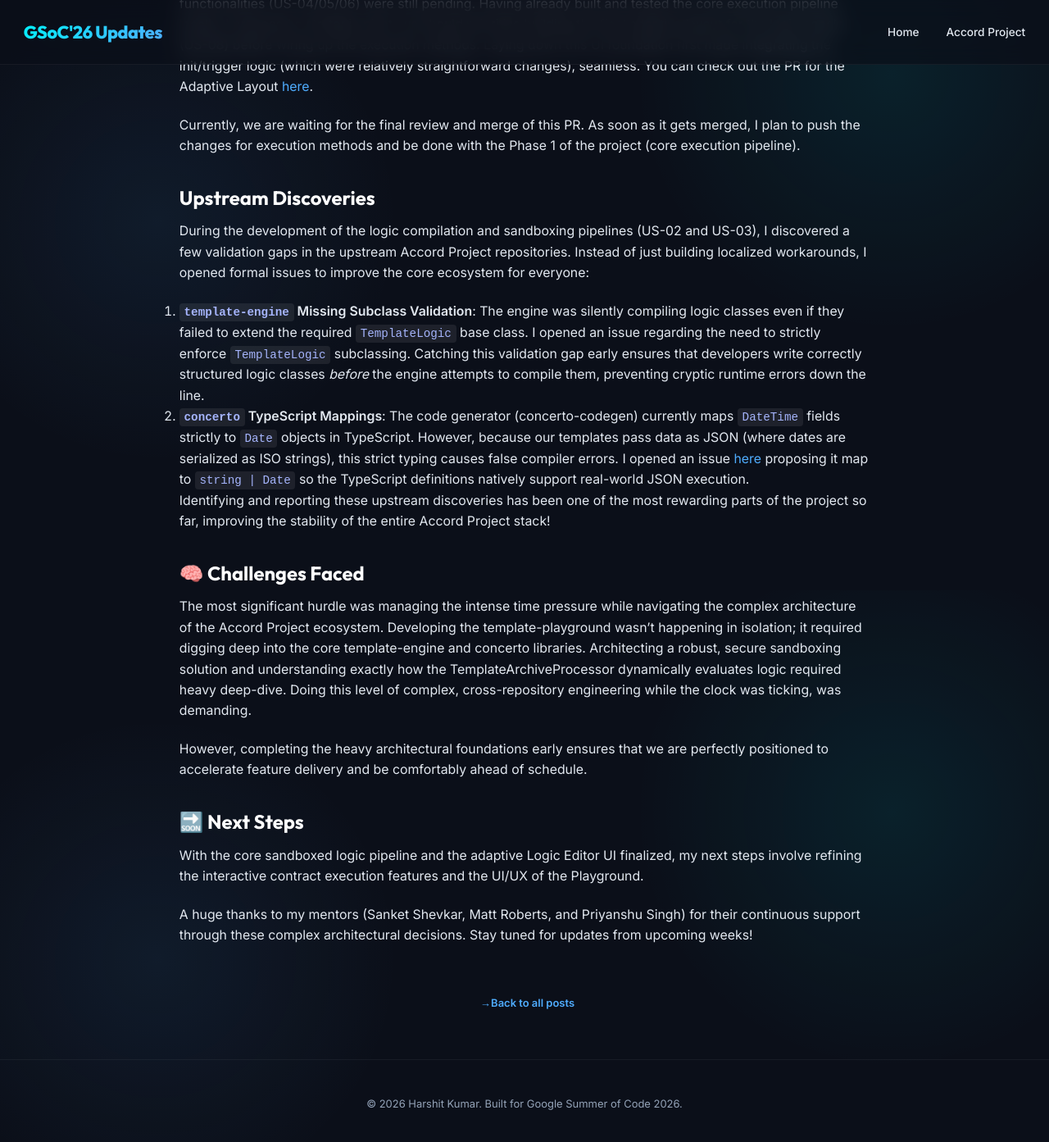
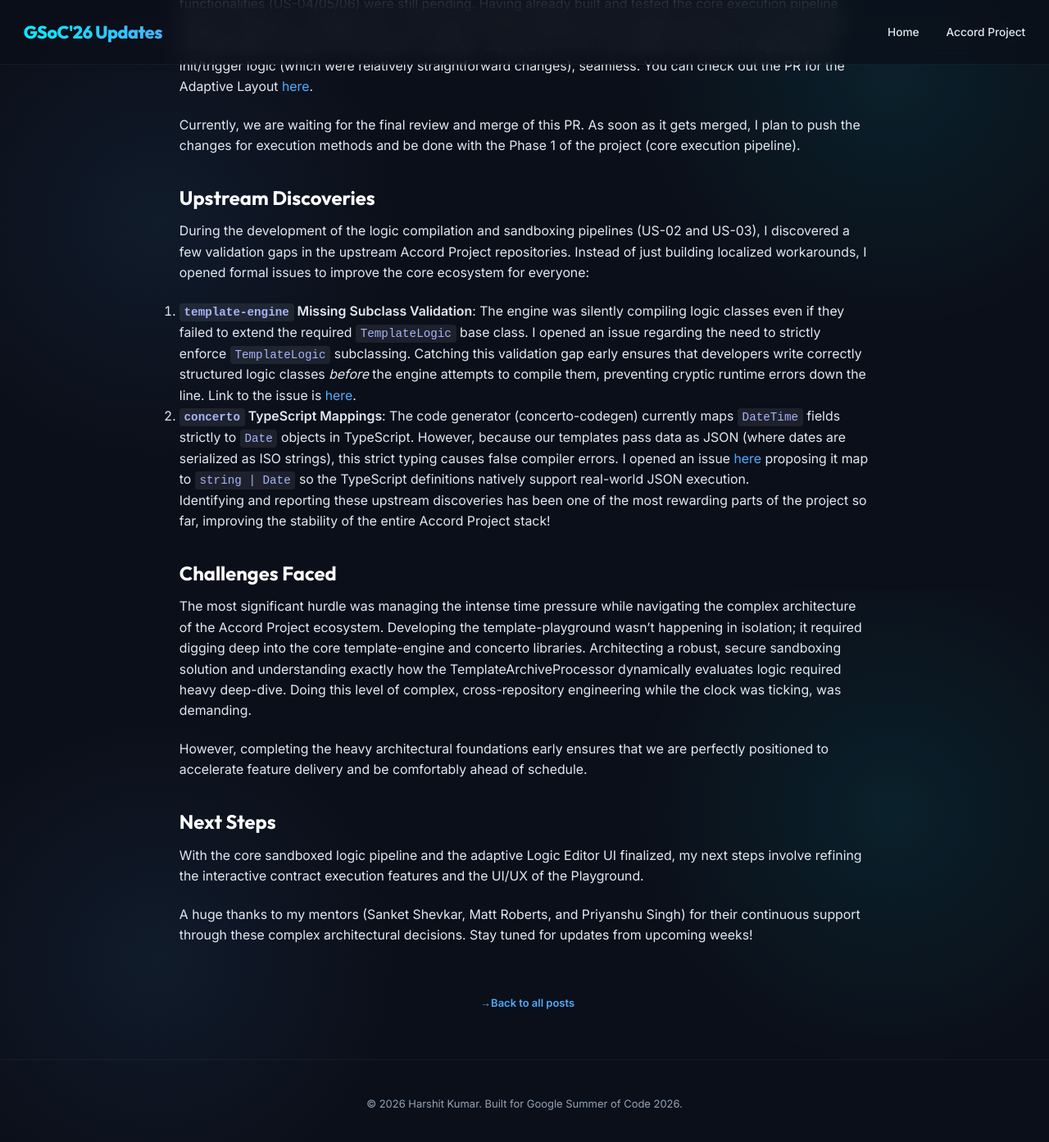
Before and after one commit to 23harshitkumar/23harshitkumar.github.io, a Jekyll site: the page built from _posts/2026-06-22-week-1.md, in a window 1280 px wide and 1400 px high, scrolled down 1980 px. Shown: the top 1393 px of the window at 82% size. Built offline with Jekyll 4.4.1, drawn with Linux system fonts in a browser that asks for light colours; some of the changed text lies outside the part shown.

```diff
--- a/_posts/2026-06-22-week-1.md
+++ b/_posts/2026-06-22-week-1.md
@@ -47,17 +47,17 @@
 ## Upstream Discoveries
 During the development of the logic compilation and sandboxing pipelines (US-02 and US-03), I discovered a few validation gaps in the upstream Accord Project repositories.
 Instead of just building localized workarounds, I opened formal issues to improve the core ecosystem for everyone:
-1. **`template-engine` Missing Subclass Validation**: The engine was silently compiling logic classes even if they failed to extend the required `TemplateLogic` base class. I opened an issue regarding the need to strictly enforce `TemplateLogic` subclassing. Catching this validation gap early ensures that developers write correctly structured logic classes *before* the engine attempts to compile them, preventing cryptic runtime errors down the line.
+1. **`template-engine` Missing Subclass Validation**: The engine was silently compiling logic classes even if they failed to extend the required `TemplateLogic` base class. I opened an issue regarding the need to strictly enforce `TemplateLogic` subclassing. Catching this validation gap early ensures that developers write correctly structured logic classes *before* the engine attempts to compile them, preventing cryptic runtime errors down the line. Link to the issue is [here](https://github.com/accordproject/template-engine/issues/163).
 2. **`concerto` TypeScript Mappings**: The code generator (concerto-codegen) currently maps `DateTime` fields strictly to `Date` objects in TypeScript. However, because our templates pass data as JSON (where dates are serialized as ISO strings), this strict typing causes false compiler errors. I opened an issue [here](https://github.com/accordproject/concerto/issues/1272) proposing it map to `string | Date` so the TypeScript definitions natively support real-world JSON execution.
 
 Identifying and reporting these upstream discoveries has been one of the most rewarding parts of the project so far, improving the stability of the entire Accord Project stack!
 
-## 🧠 Challenges Faced
+## Challenges Faced
 The most significant hurdle was managing the intense time pressure while navigating the complex architecture of the Accord Project ecosystem. Developing the template-playground wasn't happening in isolation; it required digging deep into the core template-engine and concerto libraries. Architecting a robust, secure sandboxing solution and understanding exactly how the TemplateArchiveProcessor dynamically evaluates logic required heavy deep-dive. Doing this level of complex, cross-repository engineering while the clock was ticking, was demanding.
 
 However, completing the heavy architectural foundations early ensures that we are perfectly positioned to accelerate feature delivery and be comfortably ahead of schedule.
 
-## 🔜 Next Steps
+## Next Steps
 With the core sandboxed logic pipeline and the adaptive Logic Editor UI finalized, my next steps involve refining the interactive contract execution features and the UI/UX of the Playground.
 
 A huge thanks to my mentors (Sanket Shevkar, Matt Roberts, and Priyanshu Singh) for their continuous support through these complex architectural decisions. Stay tuned for updates from upcoming weeks!
```
Also changed, not shown: other parts of _posts/2026-06-22-week-1.md (+1 -1 lines).
